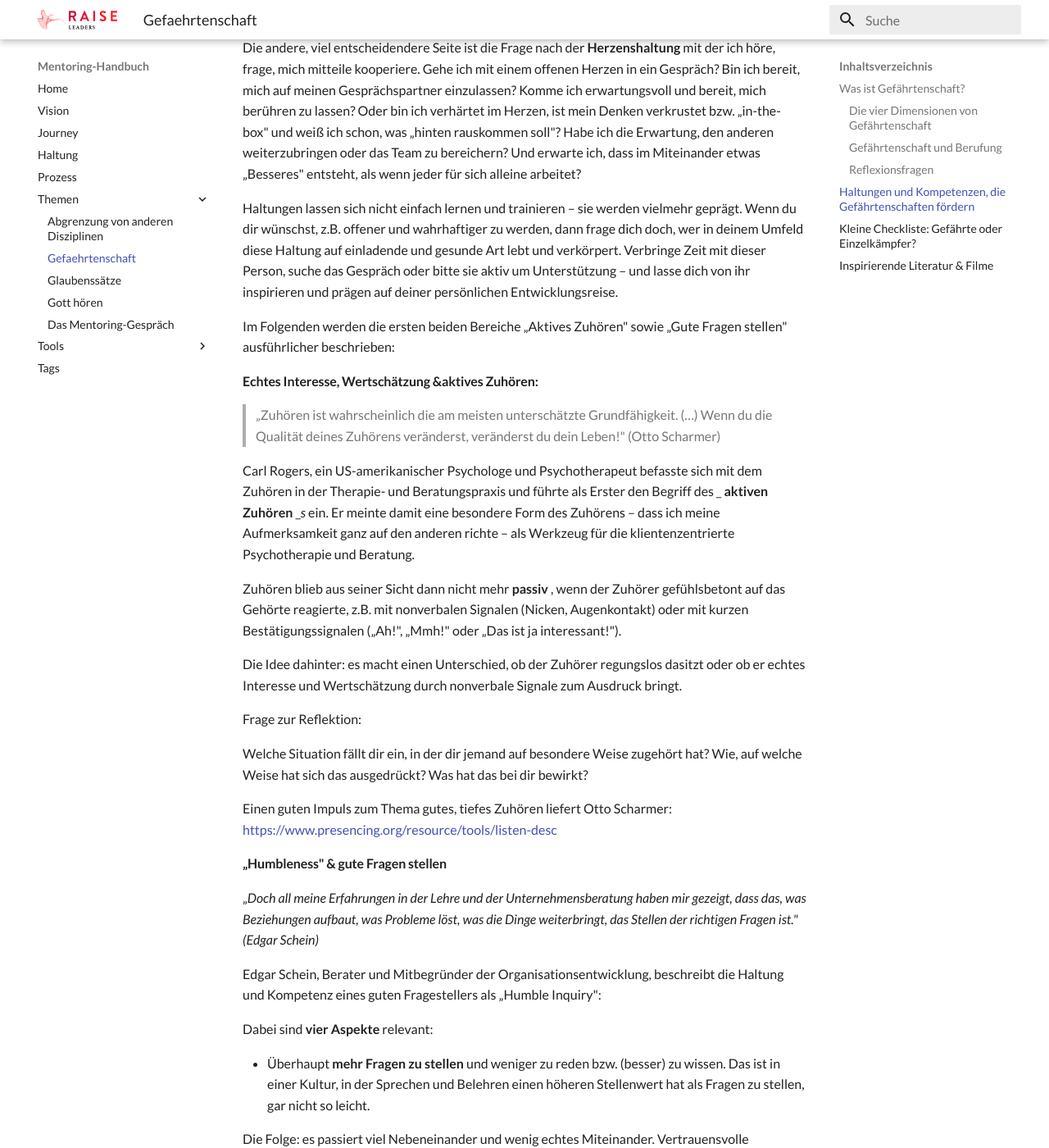
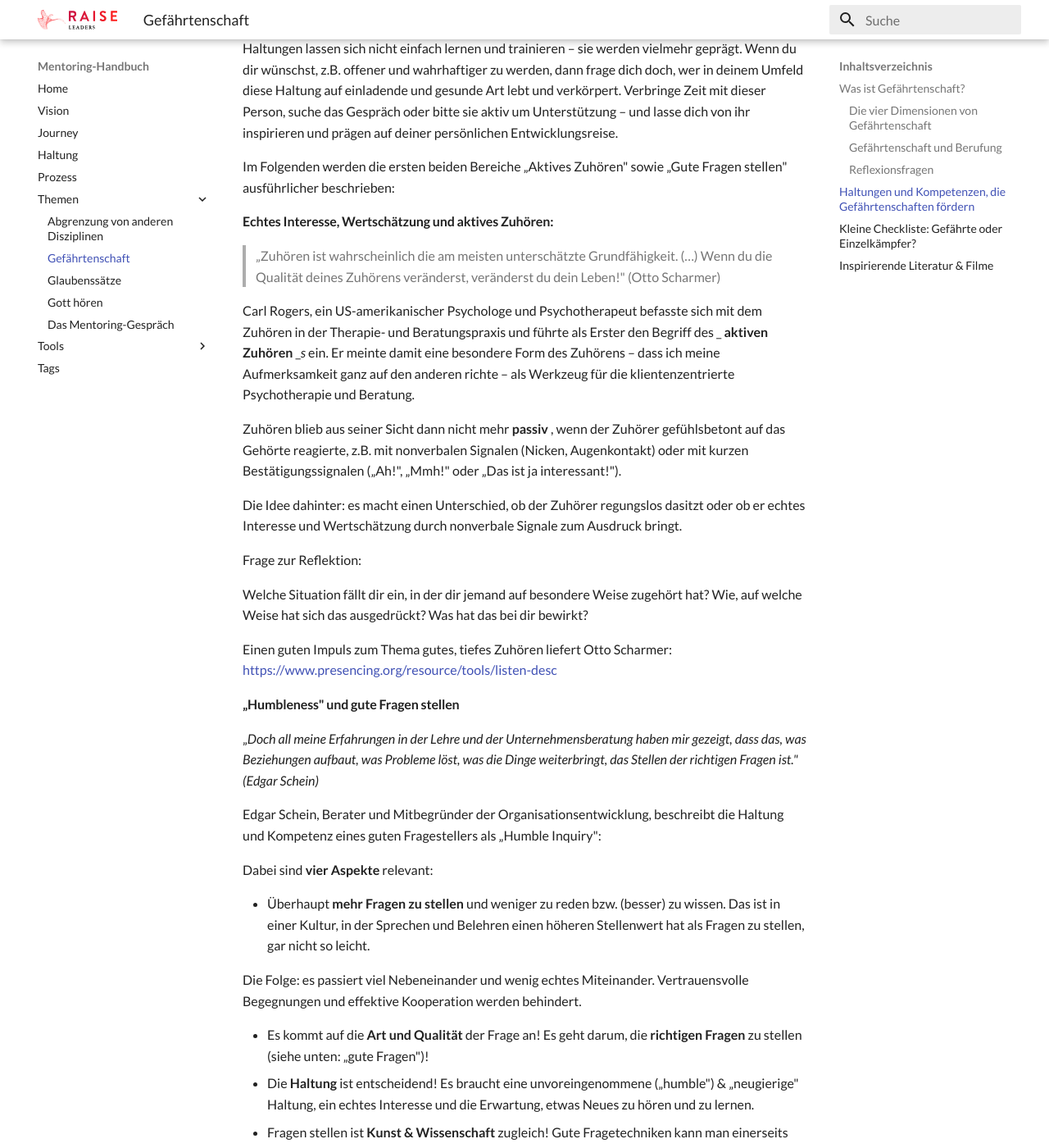
Before and after one commit to chbndrhnns/raise-mentoring-workbook, an MkDocs documentation site: the page built from docs/themen/gefaehrtenschaft.md, in a window 1280 px wide and 1400 px high, scrolled down 5491 px. Shown: the whole window at 82% size. Built offline with MkDocs 1.6.1 and Material for MkDocs 9.7.7, drawn with Linux system fonts in a browser that asks for light colours; some of the changed text lies outside the part shown.

Commit message:
Gefährtenschaft

```diff
--- a/docs/themen/gefaehrtenschaft.md
+++ b/docs/themen/gefaehrtenschaft.md
@@ -129,7 +130,7 @@
 
 Im Folgenden werden die ersten beiden Bereiche „Aktives Zuhören" sowie „Gute Fragen stellen" ausführlicher beschrieben:
 
-#### Echtes Interesse, Wertschätzung &aktives Zuhören:
+#### Echtes Interesse, Wertschätzung und aktives Zuhören:
 
 > „Zuhören ist wahrscheinlich die am meisten unterschätzte Grundfähigkeit. (…) Wenn du die Qualität deines Zuhörens veränderst, veränderst du dein Leben!" (Otto Scharmer)
 
@@ -146,7 +147,7 @@
 Einen guten Impuls zum Thema gutes, tiefes Zuhören liefert Otto Scharmer: [https://www.presencing.org/resource/tools/listen-desc](https://www.presencing.org/resource/tools/listen-desc)
 
 
-#### „Humbleness" & gute Fragen stellen
+#### „Humbleness" und gute Fragen stellen
 
 „_Doch all meine Erfahrungen in der Lehre und der Unternehmensberatung haben mir gezeigt, dass das, was Beziehungen aufbaut, was Probleme löst, was die Dinge weiterbringt, das Stellen der richtigen Fragen ist." (Edgar Schein)_
 
--- a/mkdocs.yml
+++ b/mkdocs.yml
@@ -55,7 +55,7 @@
   - Themen:
     - themen/index.md
     - themen/abgrenzung.md
-    - themen/gefaehrtenschaft.md
+    - "Gefährtenschaft": themen/gefaehrtenschaft.md
     - themen/glaubenssaetze.md
     - themen/gott-hoeren.md
     - themen/mentoring-gespraech.md
```
Also changed, not shown: other parts of docs/themen/gefaehrtenschaft.md (+8 -7 lines).
